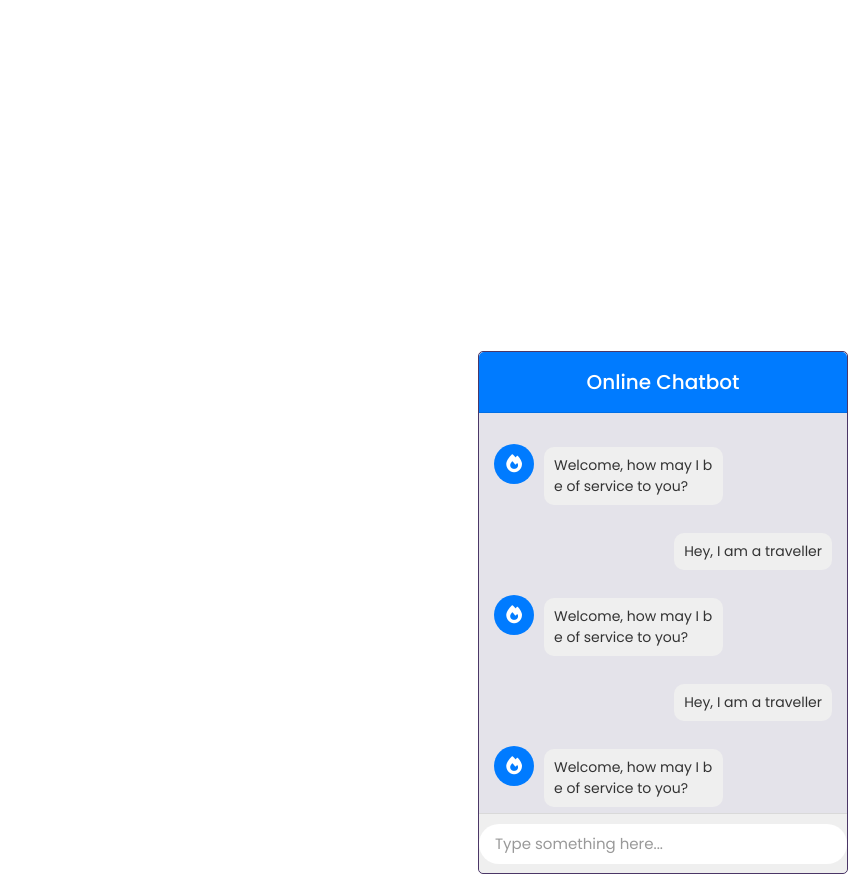
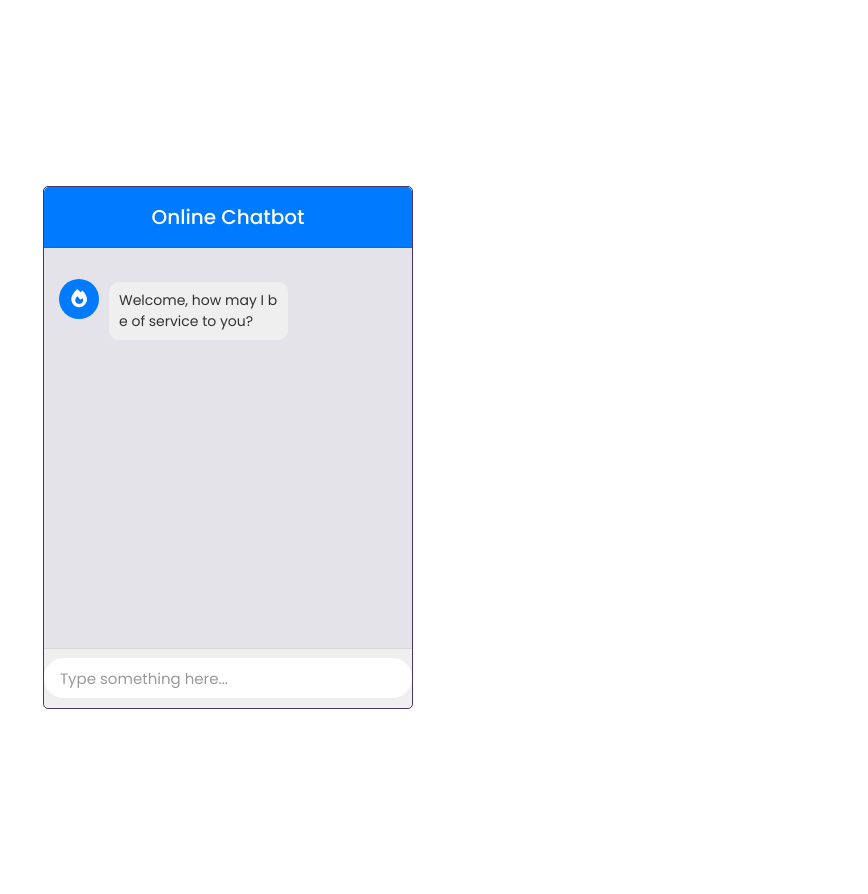
Before and after one commit to Mrcream007/Port1, a PHP site: page /bot.php in a window 1280 px wide. Shown: the whole page, without its empty margins (412-1280 px from the left). Run offline with PHP 8.4, Linux system fonts and the light colour scheme; some libraries are stand-ins or nearby versions.

Commit message:
basic edits

```diff
--- a/about.php
+++ b/about.php
@@ -46,6 +46,7 @@ if (isset($_SESSION['brend_id'])) {
             <a href="about.php">about</a>
             <a href="package.php">package</a>
             <a href="book.php">book</a>
+            <a href="bot.php">Chatbot</a>
             <a href="searchstories.php">search</a>
             <?php
 
@@ -78,8 +79,8 @@ if (isset($_SESSION['brend_id'])) {
 
         <div class="content">
             <h3>Why pick us?</h3>
-            <p>Lorem, ipsum dolor sit amet consectetur adipisicing elit. Officia reprehenderit obcaecati nihil rerum quae ullam odit ipsum veniam accusantium corporis consequatur saepe vel sint, quaerat nostrum maxime, eius aliquam animi!</p>
-            <p>Lorem ipsum dolor, sit amet consectetur adipisicing elit. Eveniet doloremque hic nobis fugiat dolores ullam, ad laboriosam illo voluptates tempora, dolore itaque quaerat officiis quam maxime sapiente perspiciatis explicabo recusandae?</p>
+            <p>At Web-Based Tourism, we are passionate about providing exceptional travel experiences to our valued users. Our platform is designed to assist you in planning your dream vacations, exploring exciting destinations, and discovering unique attractions worldwide. With our user-friendly interface and innovative features, we aim to make your travel planning process seamless and enjoyable</p>
+            <!-- <p>Lorem ipsum dolor, sit amet consectetur adipisicing elit. Eveniet doloremque hic nobis fugiat dolores ullam, ad laboriosam illo voluptates tempora, dolore itaque quaerat officiis quam maxime sapiente perspiciatis explicabo recusandae?</p> -->
             <div class="icons-container">
                 <div class="icons">
                     <i class="fas fa-map"></i>
@@ -148,6 +149,7 @@ if (isset($_SESSION['brend_id'])) {
                         <i class="fas fa-star"></i>
                         <i class="fas fa-star"></i>
                         <i class="fas fa-star"></i>
+
                     </div>
                     <p>Lorem ipsum, dolor sit amet consectetur adipisicing elit. Quod placeat id doloribus quam nam necessitatibus illum ea! Distinctio maxime impedit quod. Non repellat dignissimos sapiente eum ab omnis expedita harum.</p>
                     <h3>Okocha</h3>
--- a/book.php
+++ b/book.php
@@ -46,6 +46,7 @@ if (isset($_SESSION['brend_id'])) {
             <a href="about.php">about</a>
             <a href="package.php">package</a>
             <a href="book.php">book</a>
+            <a href="bot.php">Chatbot</a>
             <a href="searchstories.php">search</a>
             <?php
 
--- a/bot.php
+++ b/bot.php
@@ -25,41 +25,7 @@
                 </div>
             </div>
 
-            <div class="user-inbox inbox">
-                <div class="msg-header">
-                    <p>Hey, I am a traveller</p>
-                </div>
-            </div>
 
-            <div class="bot-inbox inbox">
-                <div class="icon">
-                <i class='fas fa-fire'></i>
-                </div>
-                <div class="msg-header">
-                    <p>Welcome, how may I be of service to you?</p>
-                </div>
-            </div>
-
-            <div class="user-inbox inbox">
-                <div class="msg-header">
-                    <p>Hey, I am a traveller</p>
-                </div>
-            </div>
-
-            <div class="bot-inbox inbox">
-                <div class="icon">
-                <i class='fas fa-fire'></i>
-                </div>
-                <div class="msg-header">
-                    <p>Welcome, how may I be of service to you?</p>
-                </div>
-            </div>
-
-            <div class="user-inbox inbox">
-                <div class="msg-header">
-                    <p>Hey, I am a traveller. sdrtjhgfghjfghjkgfghjfghjfghfghghghghmg</p>
-                </div>
-            </div>
         </div>
         <div class="typing-field">
             <div class="input-data">
--- a/chheckingsql.php
+++ b/chheckingsql.php
@@ -68,5 +68,9 @@
 
     ?>
 
+<h1>You have successfully signed up!</h1>
+    <br>
+    <p>You can now <a href="login.php">login</a></p>
+
 </body>
 </html>
--- a/css/style2.css
+++ b/css/style2.css
@@ -40,15 +40,16 @@ html, body{
     border: 1px solid lightgrey;
     border-top: 0px; */
 
-    position: fixed;
-    bottom: 20px;
-    right: 20px;
+    /* position: fixed; */
+    /* bottom: 20px;
+    right: 20px; */
     width: 370px;
     /* height: 400px; */
     background-color: #e4e3ea;
     border: 1px solid #4b3767;
     border-radius: 5px;
     overflow: hidden;
+    align-items: center;
 
 }
 
--- a/signup.php
+++ b/signup.php
@@ -52,7 +52,7 @@
     </div>-->
     <button type="submit" class="btn btn-primary" name="submit">Submit</button>
     <br>
-    <p>Return to <a href="home.php">Home Page</a></p>
+    <p>Return to <a href="home.php">Home Page</a> or <a href="login.php">Login</a></p>
   </form>
 </div>
 
```
Also changed, not shown: css/style.css (+22 -0 lines), home.php (+9 -3 lines), package.php (+6 -5 lines), successful-signup.html (added, +15 -0 lines).
